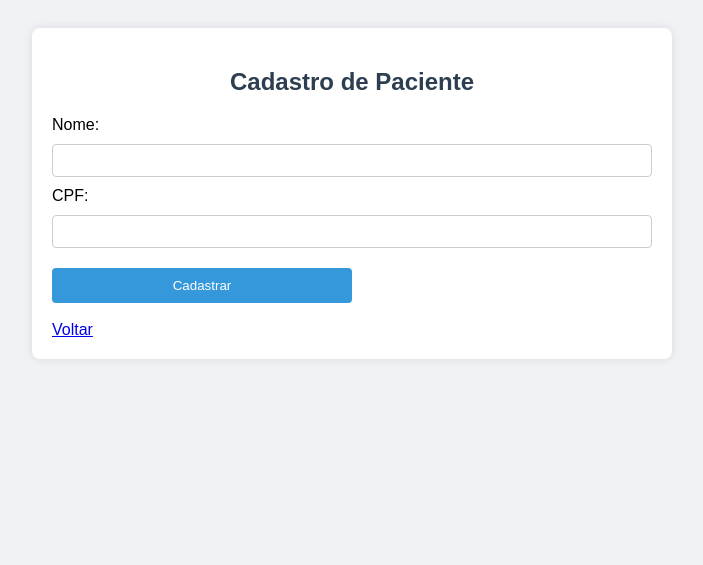
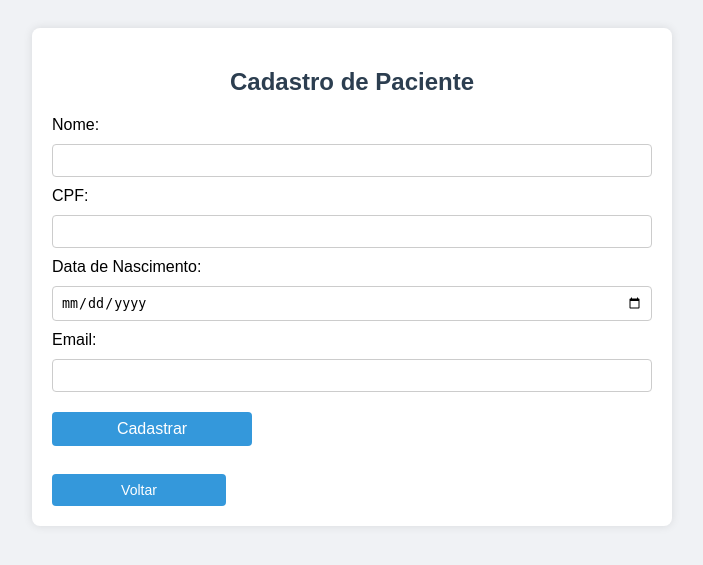
Before and after one commit to RicardoFCarmo/Projeto_back-end, a Flask app: page /cadastrar in a window 1280 px wide. Shown: the top 565 px of the page, without its empty margins (288-991 px from the left). Run offline with Flask 3, Linux system fonts and the light colour scheme.

Commit message:
Adicionando páginas HTML novas e melhorias no sistema

```diff
--- a/app.py
+++ b/app.py
@@ -34,10 +34,14 @@ def cadastrar():
     if request.method == 'POST':
         nome = request.form['nome']
         cpf = request.form['cpf']
+        data_nascimento = request.form['data_nascimento']
+        email = request.form['email']
         paciente = {
             'id': contador_id,
             'nome': nome,
-            'cpf': cpf
+            'cpf': cpf,
+            'data_nascimento': data_nascimento,
+            'email': email
         }
         pacientes.append(paciente)
         contador_id += 1
@@ -52,6 +56,8 @@ def editar(id):
     if request.method == 'POST':
         paciente['nome'] = request.form['nome']
         paciente['cpf'] = request.form['cpf']
+        paciente['data_nascimento'] = request.form['data_nascimento']
+        paciente['email'] = request.form['email']
         return redirect(url_for('editar_excluir'))
     return render_template('editar.html', paciente=paciente)
 
--- a/static/style.css
+++ b/static/style.css
@@ -39,7 +39,7 @@ input {
     border-radius: 4px;
 }
 
-button, .button {
+.button {
     background-color: #3498db;
     color: white;
     padding: 10px 15px;
@@ -53,3 +53,33 @@ button, .button {
     width: 80%;
     max-width: 300px;
 }
+
+button {
+    background-color: #3498db;
+    color: white;
+    padding: 8px 12px;
+    border: none;
+    border-radius: 4px;
+    cursor: pointer;
+    text-align: center;
+    text-decoration: none;
+    display: inline-block;
+    margin-top: 10px;
+    width: 60%;
+    max-width: 200px;
+    font-size: 1em;
+}
+.button-small {
+    background-color: #3498db;
+    color: white;
+    padding: 8px 12px;
+    border: none;
+    border-radius: 4px;
+    cursor: pointer;
+    text-align: center;
+    text-decoration: none;
+    display: inline-block;
+    margin-top: 10px;
+    width: 150px; /* menor largura */
+    font-size: 14px;
+}
--- a/templates/agendar.html
+++ b/templates/agendar.html
@@ -25,7 +25,10 @@
             <button type="submit">Agendar</button>
         </form>
         <br>
-        <a href="{{ url_for('dashboard') }}">Voltar ao menu</a>
+        <a href="/dashboard" class="button-small">Voltar ao menu</a>
     </div>
+    {% if mensagem %}
+        <div class="flash">{{ mensagem }}</div>
+    {% endif %}
 </body>
 </html>
--- a/templates/cadastrar.html
+++ b/templates/cadastrar.html
@@ -11,13 +11,23 @@
         <form method="post">
             <label for="nome">Nome:</label>
             <input type="text" name="nome" required>
+
             <label for="cpf">CPF:</label>
             <input type="text" name="cpf" required>
+
+            <label for="data_nascimento">Data de Nascimento:</label>
+            <input type="date" name="data_nascimento" required>
+
+            <label for="email">Email:</label>
+            <input type="email" name="email" required>
+
             <button type="submit">Cadastrar</button>
         </form>
         <br>
-        <a href="/dashboard" class=".button">Voltar</a>
+
+        <a href="/dashboard" class="button-small">Voltar</a>
     </div>
+
     {% if mensagem %}
         <div class="flash">{{ mensagem }}</div>
     {% endif %}
--- a/templates/consultas.html
+++ b/templates/consultas.html
@@ -11,14 +11,14 @@
         {% if consultas %}
             <ul>
                 {% for consulta in consultas %}
-                    <li>{{ consulta.paciente }} - {{ consulta.data }} às {{ consulta.hora }}</li>
+                    <li>{{ consulta.paciente }} - {{ consulta.data }} às {{ consulta.hora }}</li><br>
                 {% endfor %}
             </ul>
         {% else %}
             <p>Nenhuma consulta agendada.</p>
         {% endif %}
         <br>
-        <a href="{{ url_for('dashboard') }}">Voltar ao menu</a>
+        <a href="/dashboard" class="button-small">Voltar ao menu</a>
     </div>
 </body>
 </html>
--- a/templates/dashboard.html
+++ b/templates/dashboard.html
@@ -16,7 +16,7 @@
         <a href="/agendar" class="button">Agendar Consulta</a><br>
         <a href="/consultas" class="button">Ver Consultas Agendadas</a><br><br>
 
-        <a href="/logout" class="logout">Sair</a>
+        <a href="/logout" class="button">Sair</a>
     </div>
 </body>
 </html>
--- a/templates/editar_excluir.html
+++ b/templates/editar_excluir.html
@@ -18,7 +18,7 @@
             {% endfor %}
         </ul>
         <br>
-        <a href="/dashboard" class="button">Voltar</a>
+        <a href="/dashboard" class="button-small">Voltar</a>
     </div>
 </body>
 </html>
--- a/templates/listar.html
+++ b/templates/listar.html
@@ -11,13 +11,14 @@
         {% if pacientes %}
             <ul>
                 {% for paciente in pacientes %}
-                    <li>ID: {{ paciente.id }} | Nome: {{ paciente.nome }} | CPF: {{ paciente.cpf }}</li>
+                    <li>ID: {{ paciente.id }} | Nome: {{ paciente.nome }} | CPF: {{ paciente.cpf }}
+                        | DN: {{ paciente.data_nascimento }} | EMAIL: {{ paciente.email }}</li><br>
                 {% endfor %}
             </ul>
         {% else %}
             <p>Nenhum paciente cadastrado.</p>
         {% endif %}
-        <a href="/dashboard" class="button">Voltar</a>
+        <a href="/dashboard" class="button-small">Voltar</a>
     </div>
 </body>
 </html>
```
